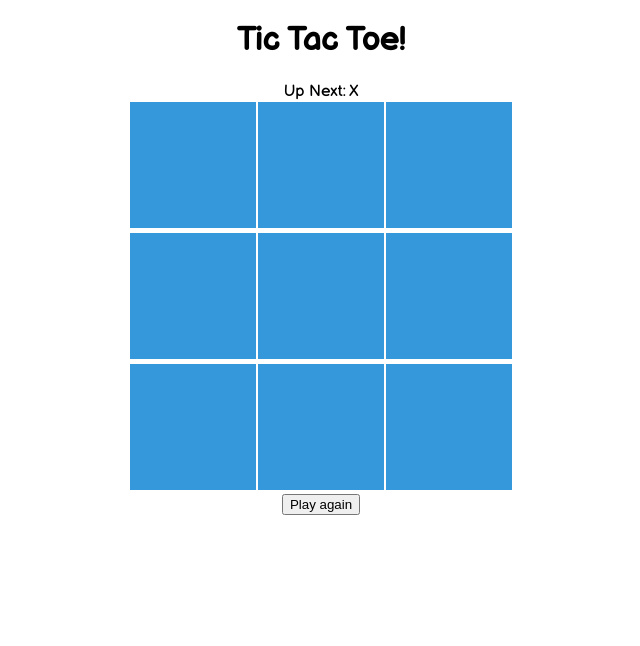
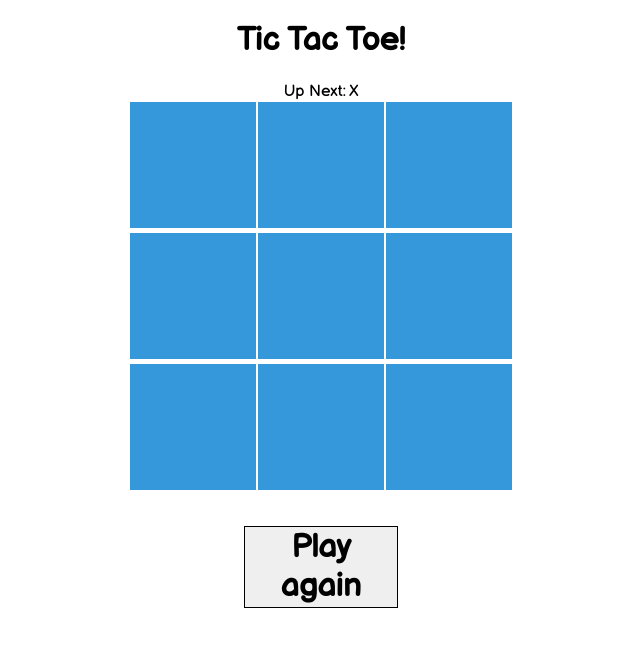
Before and after one commit to crystalthibodeau/node-fun, a React (Create React App) app in the folder IdeaProjects/node-fun/tictactoe/: page / in a window 1280 px wide. Shown: the top 646 px of the page, without its empty margins (319-959 px from the left). Built offline with nearby package versions, Linux system fonts and the light colour scheme.

Commit message:
updating play button

```diff
--- a/IdeaProjects/node-fun/tictactoe/src/App.css
+++ b/IdeaProjects/node-fun/tictactoe/src/App.css
@@ -32,3 +32,13 @@
 .btn:hover {
   background-color: #2980b9;
 }
+
+.restart-button > button{
+  margin-top: 1em;
+  font-family: 'Balsamiq Sans', cursive;
+  width: 12vw;
+  /*height: 10vw;*/
+  border: 1px solid black;
+  font-size: 2em;
+  font-weight: bold;
+}
```
